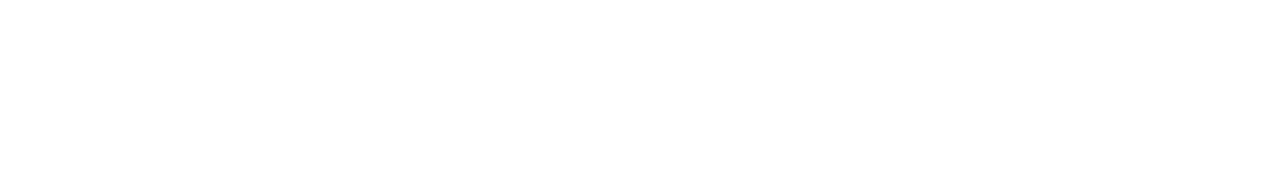
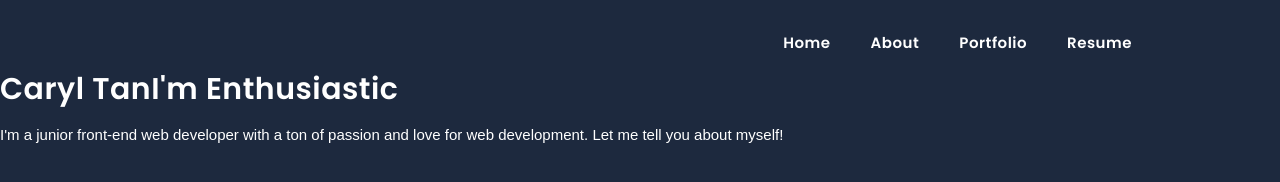
Before and after one commit to caryltan/caryl-tan-portfolio, a plain HTML site: page index.html in a window 1280 px wide. Drawn offline with Linux system fonts and the light colour scheme.

Commit message:
nav and header started

```diff
--- a/index.html
+++ b/index.html
@@ -6,8 +6,43 @@
 	<meta name="viewport" content="width=device-width, initial-scale=1.0">
 	<link rel="stylesheet" href="./styles/styles.css">
 	<title>Caryl Tan Portfolio</title>
+    <link href="https://fonts.googleapis.com/css?family=Poppins:300i,400,400i,500,600,700,800,900" rel="stylesheet">
 </head>
 <body>
+    <header class="home" id="home">
+        <div class="wrapper">
+            <!-- Desktop Nav -->
+            <nav class="desktopMenu" id="desktopMenu">
+                <ul>
+                    <li><a href="#home">Home</a></li>
+                    <li><a href="#about">About</a></li>
+                    <li><a href="#portfolio">Portfolio</a></li>
+                    <li><a href="#resume">Resume</a></li>
+                </ul>
+            </nav>
+            <!-- Mobile Nav -->
+            <nav class="mobileMenu" id="mobileMenu">
+                <ul>
+                    <li><a href="#home">Home</a></li>
+                    <li><a href="#about">About</a></li>
+                    <li><a href="#portfolio">Portfolio</a></li>
+                    <li><a href="#resume">Resume</a></li>
+                </ul>
+            </nav>
+            <!-- Header Intro -->
+            <div class="introContainer">
+                <!-- short intro text -->
+                <div class="introText" id="introText">
+                    <h1><span>Caryl Tan</span>I'm Enthusiastic</h1>
+                    <p>I'm a junior front-end web developer with a ton of passion and love for web development. Let me tell you about myself!</p>
+                </div>
+                <!-- headshot photo -->
+                <div class="profilePicture" id="profilePicture">
+                    <img src="" alt="">
+                </div>
+            </div>
+        </div>
+    </header>
 	<script src="script.js"></script>
 </body>
 </html>
--- /dev/null
+++ b/styles/sass/_commons.scss
@@ -0,0 +1,45 @@
+@use  './variables' as *;
+@use  './mixins' as *;
+@use  './responsive' as *;
+
+body {
+    font-family: 'Poppins', sans-serif;
+    font-size: 15px;
+    line-height: 26px;
+    font-weight: 400;
+    letter-spacing: 0.5px;
+    color: $text-color;
+}
+
+//text and fonts
+h1,
+h2,
+h3,
+h4,
+h5,
+h6{
+	font-family: 'Poppins', sans-serif;
+	color: $text-color;
+	font-weight: 600;
+}
+
+p {
+    font-weight: 400;
+	font-family: 'Montserrat', sans-serif;
+    margin: 0;
+    font-size: 15px;
+    color: $text-color;
+    letter-spacing: 0;
+}
+
+//header
+header {
+    background-color: $background-dark;
+    width: 100%;
+    height: 100vh;
+}
+
+//classes
+.wrapper {
+    width: 90%;
+}
--- /dev/null
+++ b/styles/sass/_mixins.scss
@@ -0,0 +1,2 @@
+@use  'variables' as *;
+@use  'responsive' as *;
--- /dev/null
+++ b/styles/sass/_responsive.scss
@@ -0,0 +1,17 @@
+@mixin desktop () {
+    @media (max-width: 1366px) {
+        @content;
+    }
+}
+
+@mixin tablet () {
+    @media (max-width: 768px) {
+        @content;
+    }
+}
+
+@mixin mobile () {
+    @media (max-width: 320px) {
+        @content;
+    }
+}
--- /dev/null
+++ b/styles/sass/_variables.scss
@@ -0,0 +1,11 @@
+
+//fonts
+$text-color: #fff;
+$text-hover: #f0bb62;
+
+//backgrounds
+$background-dark: #1d293e;
+$background-grey: #ebf4fa;
+
+//buttons
+$button-color: #f0bb62;
--- /dev/null
+++ b/styles/sass/partials/_header.scss
@@ -0,0 +1,3 @@
+.introContainer {
+    display: flex;
+}
--- a/styles/sass/partials/_nav.scss
+++ b/styles/sass/partials/_nav.scss
@@ -0,0 +1,32 @@
+@use '../variables' as *;
+
+//nav
+nav {
+    font-size: 15px;
+    font-weight: 600;
+    text-transform: capitalize;
+    ul {
+        margin: 0 auto;
+        padding-top: 30px;
+        display: flex;
+        list-style: none;
+        justify-content: flex-end;
+        a {
+            color: $text-color;
+            text-decoration: none;
+            &:visited {
+                color: $text-color;
+            }
+            &:hover, &:focus {
+                color: $text-hover;
+            }
+        }
+        li {
+            padding: 0 20px;
+        }
+    }
+}
+
+.mobileMenu {
+    display: none;
+}
```
Also changed, not shown: styles/sass/styles.scss (+9 -1 lines), styles/sass/_setup.scss (renamed from styles/sass/partials/_setup.scss), styles/styles.css.
